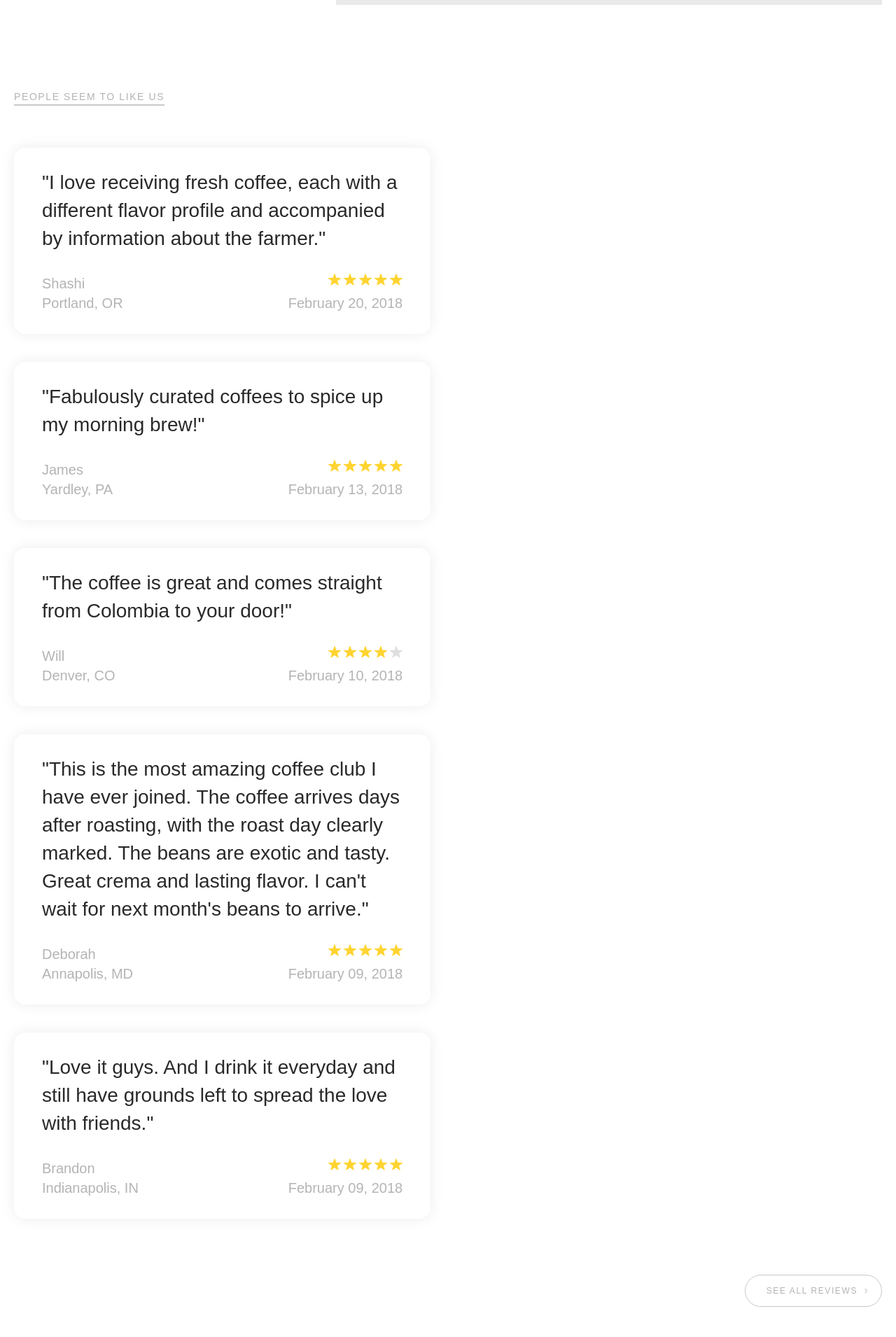
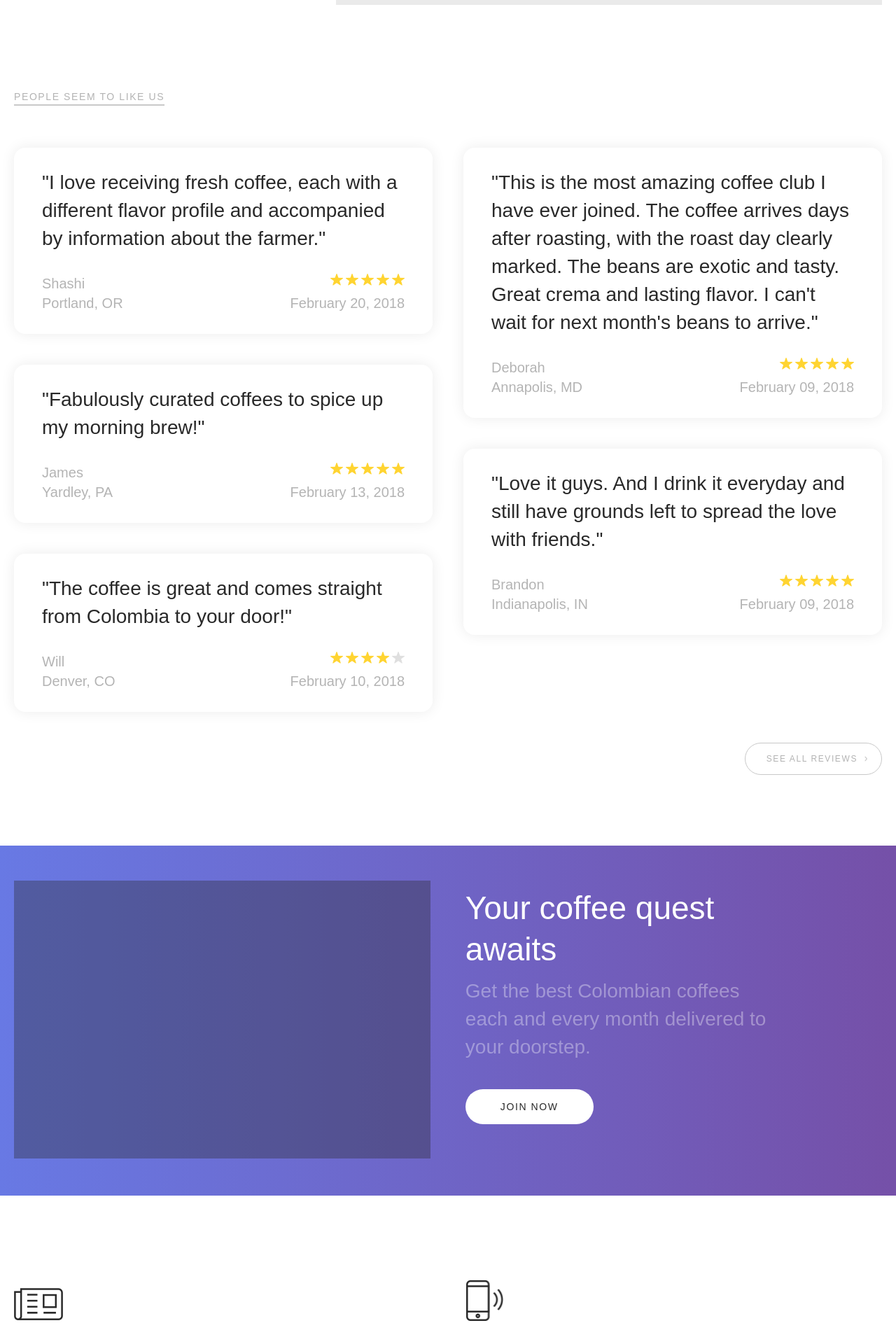
Before and after one commit to roryreiff/questcoffeeclub.com, a Jekyll site: the page built from index.md, in a window 1280 px wide. Shown: the part 2094-4004 px from the top of the page at 70% size. Built offline with Jekyll 4.4.1, drawn with Linux system fonts in a browser that asks for light colours; nearby versions of some CDN libraries; some web fonts are replaced; comment, search, counter and statistics services are not loaded.

Commit message:
work on flex box masonry

```diff
--- a/_includes/reviews-preview.md
+++ b/_includes/reviews-preview.md
@@ -5,7 +5,7 @@
 {% assign current_index = forloop.index0 }}
 {% assign next_index = current_index | plus: 1 %}
 {% assign prev_index = current_index | minus: 1 %}
-    <div class="box box-review half-with-gutter {% cycle 'odd', 'even' %}">
+    <div class="box box-review {% cycle 'odd', 'even' %}">
         <p>"{{review.comment}}"</p>
         <div class="expand">
             <div class="person">
@@ -19,6 +19,5 @@
     </div>
 {% endfor %}
 </div>
-<div class="spacer-40 reviews-wall"></div>
 <a href="/reviews" class="button button-secondary-white button-with-arrow button-medium button-right">See all reviews<span class="button-arrow"></span></a>
 <div class="clear"></div>
--- a/_layouts/default.html
+++ b/_layouts/default.html
@@ -13,7 +13,6 @@
         baseurl: '{{ site.baseurl }}'
         assets:
             - jquery.waitforimages.min
-            - masonry.pkgd.min
             - main
     {% endminibundle %}
   </body>
--- a/_scss/base.scss
+++ b/_scss/base.scss
@@ -89,6 +89,7 @@ li {
 .inner {
     width: 1240px;
     margin: 0 auto;
+    overflow: visible;
 }
 
 .center {
--- a/_scss/boxes.scss
+++ b/_scss/boxes.scss
@@ -32,9 +32,19 @@
     filter: progid:DXImageTransform.Microsoft.gradient( startColorstr='#D9DDF9', endColorstr='#DCD3E9',GradientType=1 ); /* IE6-9 */
     }
 }
+#reviews-wall {
+    column-count: 2;
+    column-gap: 2.75em;
+    overflow: visible;
+    flex-direction: row;
+    flex-flow: row wrap;
+}
 .box-review {
+    z-index: 100;
+    display: inline-block;
     padding: 10px 0 10px 0;
-    margin-bottom: 40px;
+    margin-bottom: 2.75em;
+    overflow: visible;
 
     p {
         padding-bottom: 10px;
@@ -145,9 +155,25 @@
 }
 /* responsive */
 @media screen and (max-width: 1240px) {
-
+    .box-review {
+        .rating {
+            .stars {
+                float: none;
+                display: block;
+                margin: 30px 0 0 40px;
+            }
+            p {
+                margin: 8px 0 5px 40px;
+            }
+        }
+    }
 }
 
+@media screen and (max-width: 900px) {
+    #reviews-wall {
+        column-count: 1;
+    }
+}
 @media screen and (max-width: 640px) {
     .box {
         display: block;
@@ -166,6 +192,9 @@
             clear: both;
         }
 
+    }
+    #reviews-wall {
+        column-count: 1;
     }
     .box-review {
         padding: 15px 0 10px 0;
```
